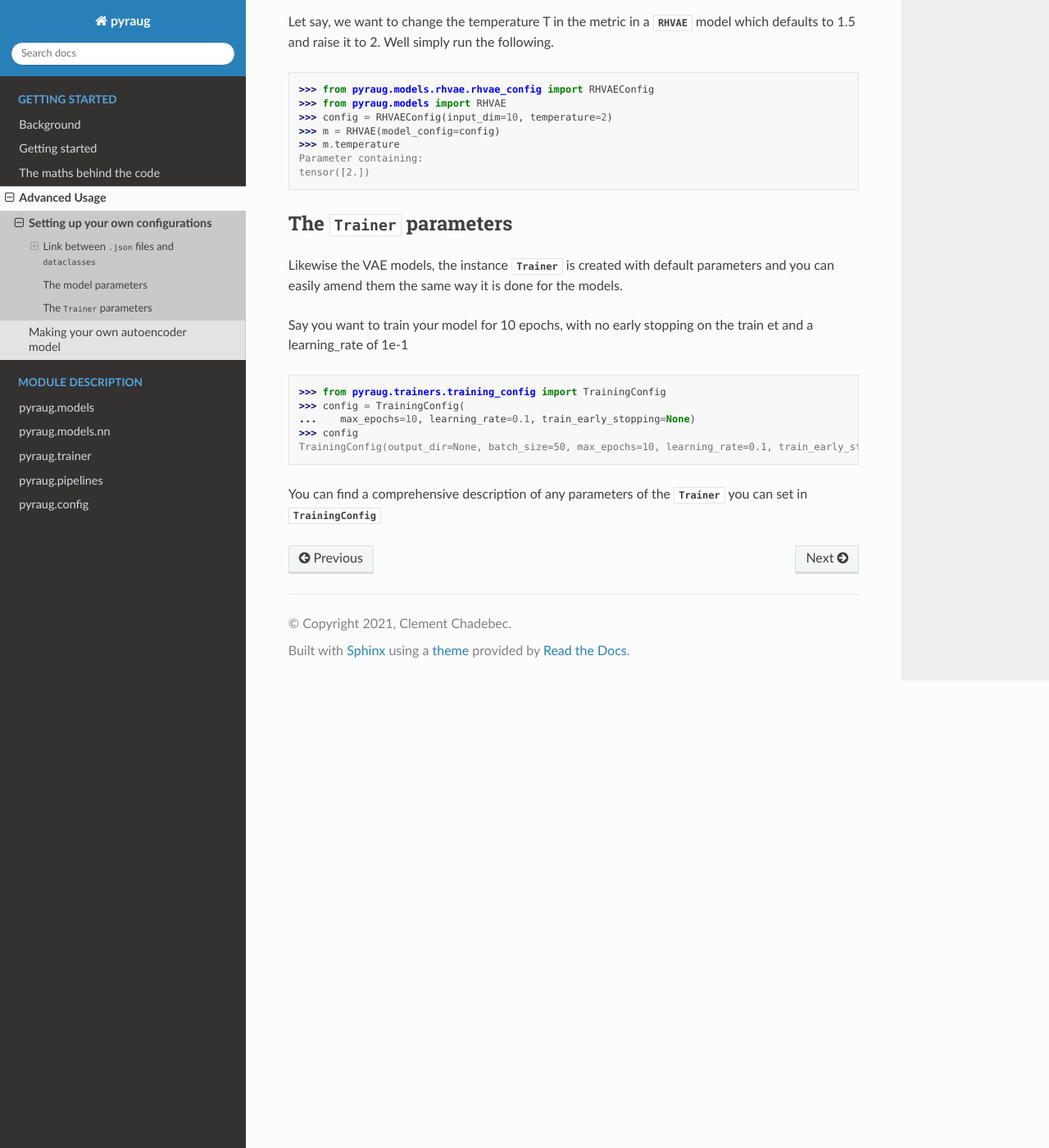
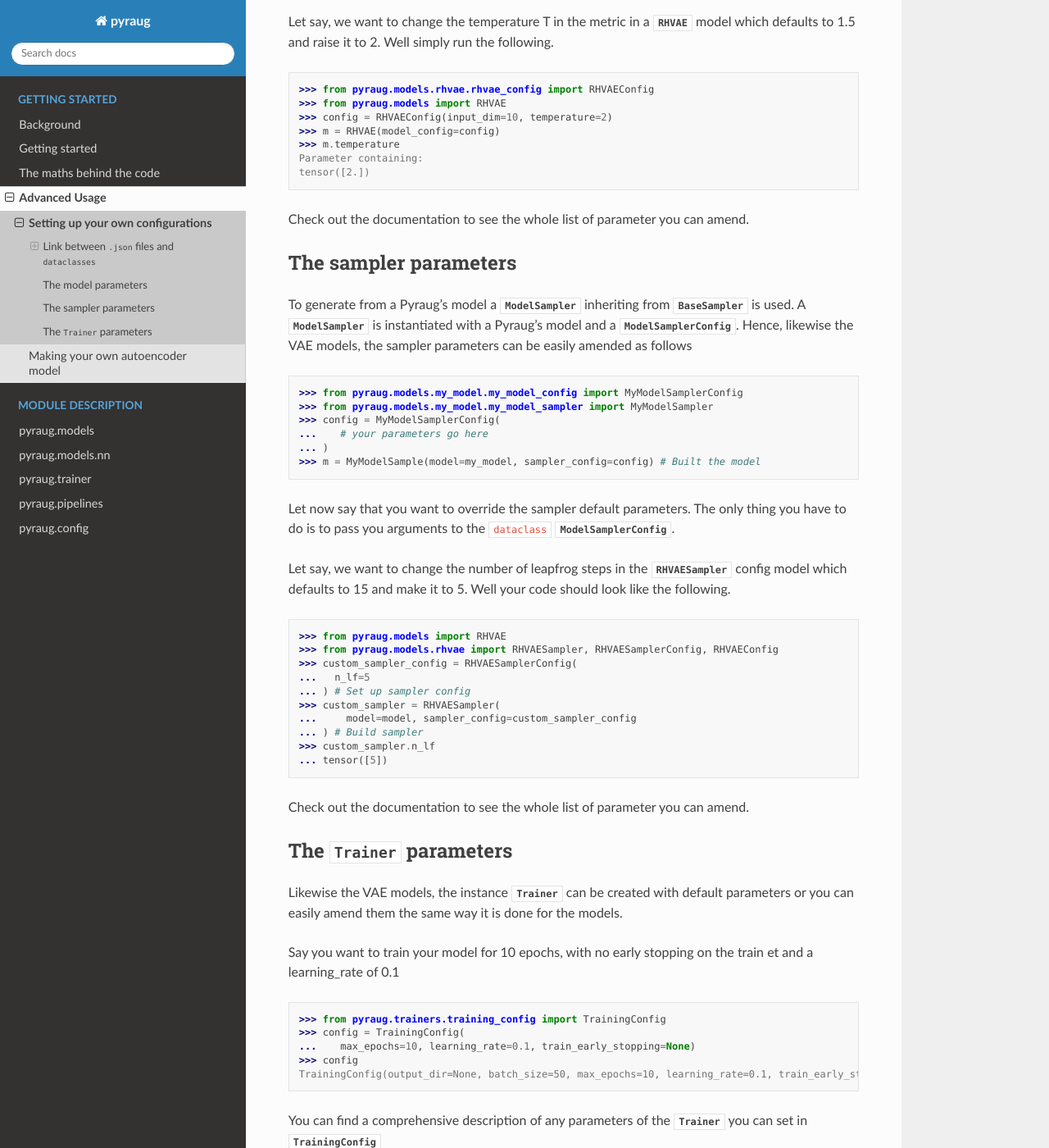
Before and after one commit to clementchadebec/pyraug, a Sphinx documentation site: the page built from docs/source/advanced/setting_configs.rst, in a window 1280 px wide and 1400 px high, scrolled down 2314 px. Shown: the whole window at 82% size. Built offline with Sphinx 7.4.7 and the Read the Docs theme 2.0.0, drawn with Linux system fonts in a browser that asks for light colours; pages that are not in the unit, such as notebooks, are missing from menus.

Commit message:
update notebooks and docs

```diff
--- a/docs/source/advanced/setting_configs.rst
+++ b/docs/source/advanced/setting_configs.rst
@@ -147,6 +147,46 @@ Let say, we want to change the temperature T in the metric in a :class:`~pyraug.
     tensor([2.])
 
 
+Check out the documentation to see the whole list of parameter you can amend.
+
+.. _trainer-setting:
+
+
+************************************************
+The sampler parameters
+************************************************
+
+To generate from a Pyraug's model a :class:`ModelSampler` inheriting from :class:`~pyraug.models.base.base_sampler.BaseSampler` is used. A :class:`ModelSampler` is instantiated with a Pyraug's model and a :class:`ModelSamplerConfig`. Hence, likewise the VAE models, the sampler parameters can be easily amended as follows
+
+.. code-block:: python
+
+    >>> from pyraug.models.my_model.my_model_config import MyModelSamplerConfig
+    >>> from pyraug.models.my_model.my_model_sampler import MyModelSampler
+    >>> config = MyModelSamplerConfig(
+    ...    # your parameters go here
+    ... )
+    >>> m = MyModelSample(model=my_model, sampler_config=config) # Built the model
+
+
+Let now say that you want to override the sampler default parameters. The only thing you have to do is to pass you arguments to the ``dataclass`` :class:`ModelSamplerConfig`.
+
+Let say, we want to change the number of leapfrog steps in the :class:`~pyraug.models.rhvae.RHVAESampler` config model which defaults to 15 and make it to 5. Well your code should look like the following.
+
+
+.. code-block:: python
+
+        >>> from pyraug.models import RHVAE
+        >>> from pyraug.models.rhvae import RHVAESampler, RHVAESamplerConfig, RHVAEConfig
+        >>> custom_sampler_config = RHVAESamplerConfig(
+        ...   n_lf=5
+        ... ) # Set up sampler config
+        >>> custom_sampler = RHVAESampler(
+        ...     model=model, sampler_config=custom_sampler_config
+        ... ) # Build sampler
+        >>> custom_sampler.n_lf
+        ... tensor([5])
+
+Check out the documentation to see the whole list of parameter you can amend.
 
 .. _trainer-setting:
 
@@ -154,13 +194,13 @@ Let say, we want to change the temperature T in the metric in a :class:`~pyraug.
 The :class:`~pyraug.trainers.Trainer` parameters
 ************************************************
 
-Likewise the VAE models, the instance :class:`~pyraug.trainers.Trainer` is created with default parameters and you can easily amend them the same way it is done for the models.
+Likewise the VAE models, the instance :class:`~pyraug.trainers.Trainer` can be created with default parameters or you can easily amend them the same way it is done for the models.
 
 
 Example:
 ~~~~~~~~
 
-Say you want to train your model for 10 epochs, with no early stopping on the train et and a learning_rate of 1e-1
+Say you want to train your model for 10 epochs, with no early stopping on the train et and a learning_rate of 0.1
 
 .. code-block:: python
 
```
Also changed, not shown: docs/source/getting_started.rst (+5 -5 lines), 2 other files.
